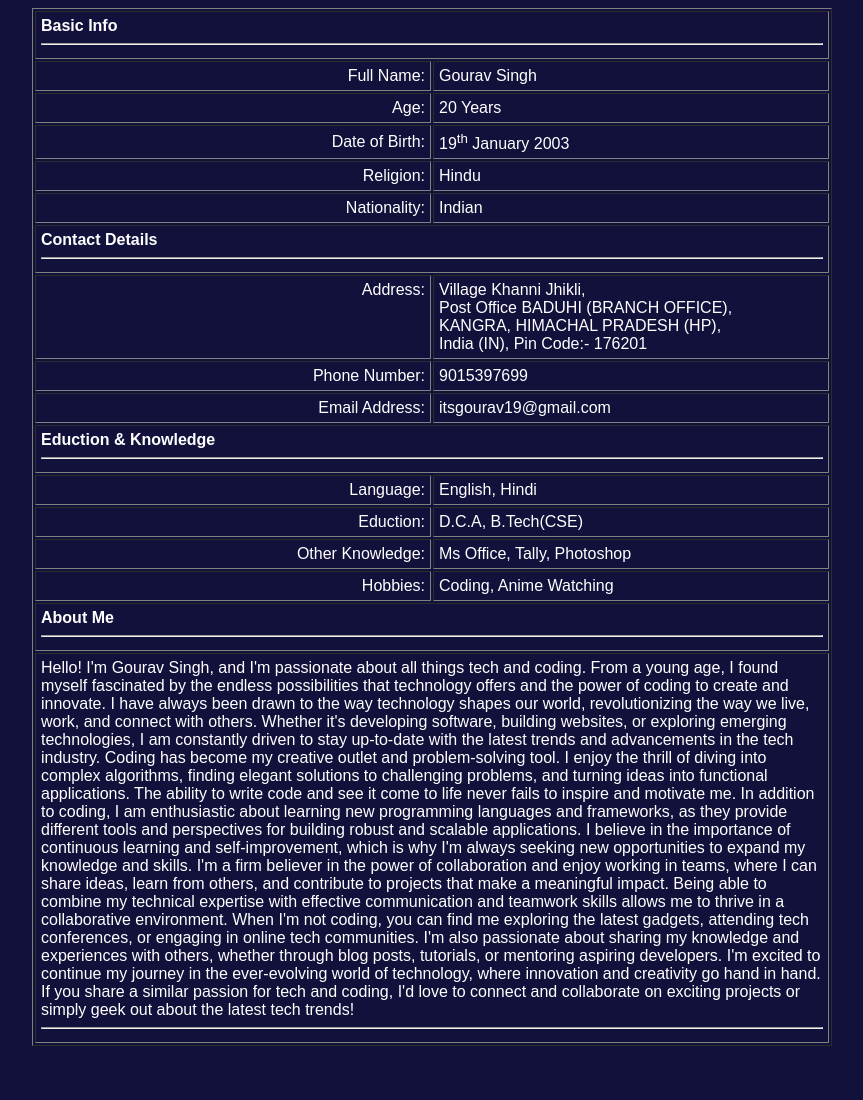
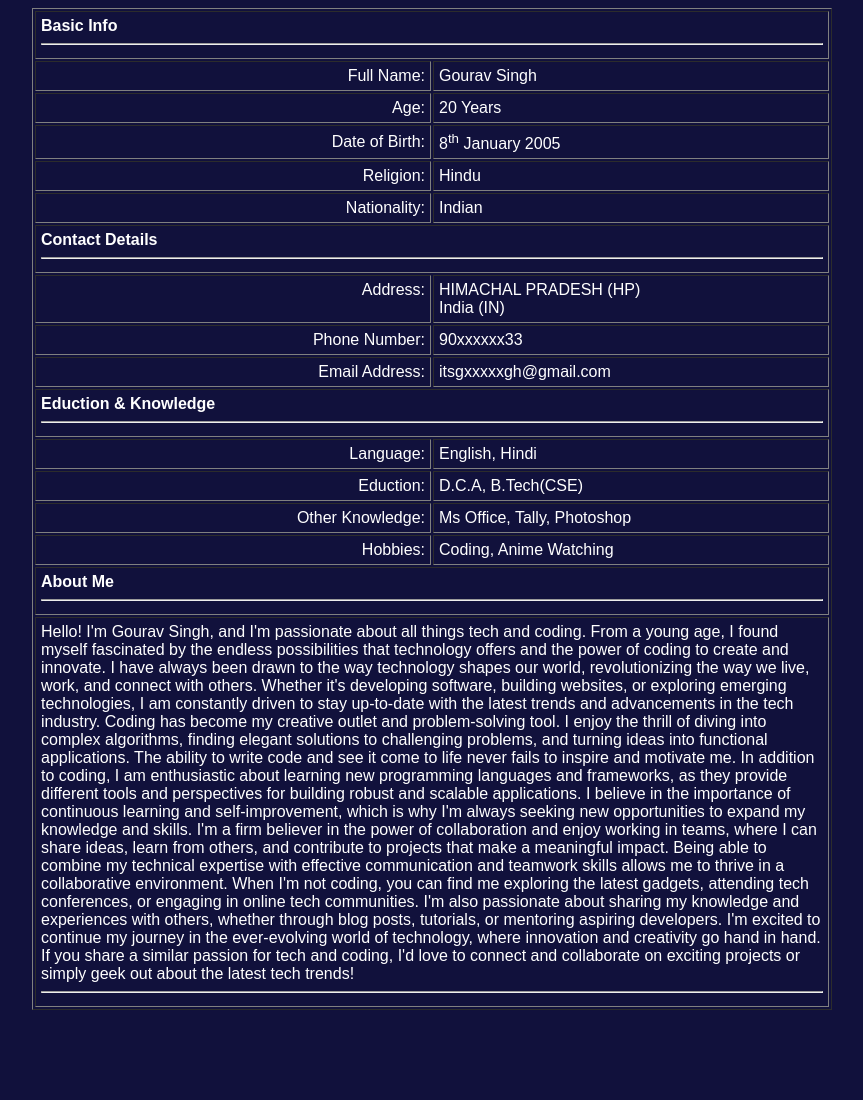
Before and after one commit to gouravgodla/Gourav-Developer-Portfolio-1, a plain HTML site: page biodata.html in a window 1280 px wide. Shown: the top 1100 px of the page, without its empty margins (208-1071 px from the left). Drawn offline with Linux system fonts and the light colour scheme.

Commit message:
Update biodata.html

```diff
--- a/biodata.html
+++ b/biodata.html
@@ -33,7 +33,7 @@
         </tr>
         <tr>
             <td align="right">Date of Birth:</td>
-            <td>19<sup>th</sup> January 2003</td>
+            <td>8<sup>th</sup> January 2005</td>
         </tr>
         <tr>
             <td align="right">Religion:</td>
@@ -51,19 +51,17 @@
         <tr>
             <td align="right" valign="top">Address:</td>
             <td>
-                Village Khanni Jhikli,<br>
-                Post Office BADUHI (BRANCH OFFICE),<br>
-                KANGRA, HIMACHAL PRADESH (HP),<br>
-                India (IN), Pin Code:- 176201</br>
+            HIMACHAL PRADESH (HP)<br>
+                India (IN)<br>
             </td>
         </tr>
         <tr>
             <td align="right" valign="top">Phone Number:</td>
-            <td>9015397699</td>
+            <td>90xxxxxx33</td>
         </tr>
         <tr>
             <td align="right">Email Address:</td>
-            <td>itsgourav19@gmail.com</td>
+            <td>itsgxxxxxgh@gmail.com</td>
         </tr>
         <tr>
             <td colspan="2"><b>Eduction & Knowledge</b>
```
